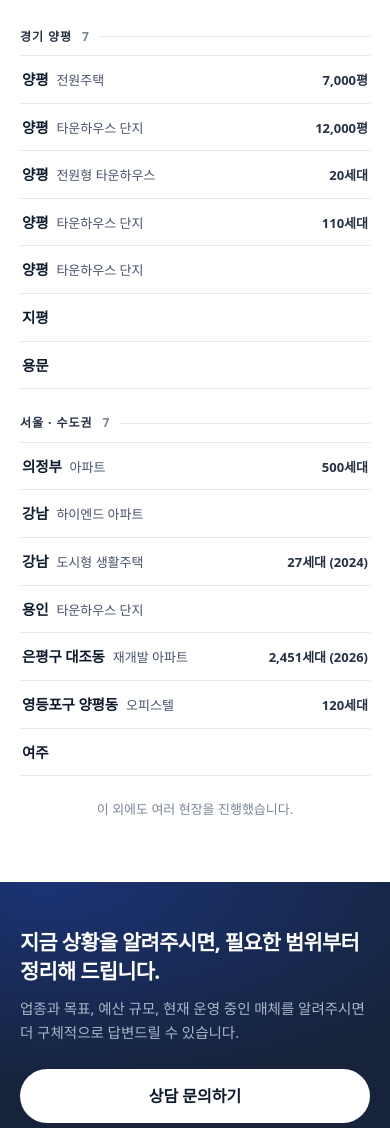
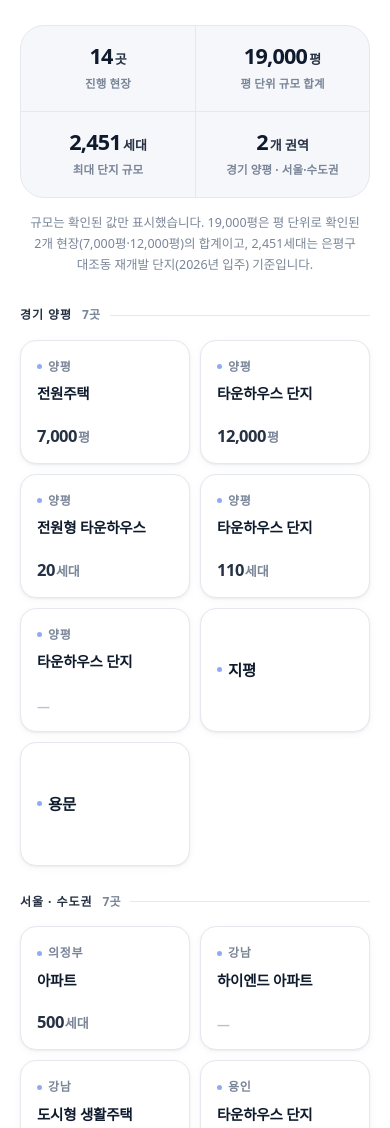
Before and after one commit to ongtnt02/soheeen, a plain HTML site: page index.html in a window 390 px wide. Shown: the part 4778-5906 px from the top of the page. Drawn offline with Linux system fonts and the light colour scheme.

Commit message:
진행 현장 섹션 디자인 개선: 요약 지표 4칸 + 카드 그리드(호버·스크롤 진입 모션)
- #portfolio 상단에 19,000평·2,451세대·14곳·2개 권역 요약 지표 추가 (목록 값에서 계산한 수치만, 근거 문구 병기)
- 표 한 줄 나열을 카드 그리드로 전환 (데스크톱 4열 / 태블릿 3열 / 모바일 2열), 기존 색·타이포·radius 그대로
- 카드 hover는 테두리·살짝 떠오름만, 스크롤 진입 모션은 prefers-reduced-motion에서 끔
- 유형·규모 미확인 현장은 '—' 또는 지역명만 표시(항목 14곳 그대로)

```diff
--- a/index.html
+++ b/index.html
@@ -289,90 +289,109 @@
         </p>
       </div>
 
-      <div class="site-table">
+      <!-- 요약 지표: 숫자는 아래 목록에서 계산한 값만 사용 (없는 값은 만들지 않음) -->
+      <ul class="pf-stats" aria-label="진행 현장 요약">
+        <li class="pf-stat">
+          <span class="pf-stat-num">14<span>곳</span></span>
+          <span class="pf-stat-label">진행 현장</span>
+        </li>
+        <li class="pf-stat">
+          <span class="pf-stat-num">19,000<span>평</span></span>
+          <span class="pf-stat-label">평 단위 규모 합계</span>
+        </li>
+        <li class="pf-stat">
+          <span class="pf-stat-num">2,451<span>세대</span></span>
+          <span class="pf-stat-label">최대 단지 규모</span>
+        </li>
+        <li class="pf-stat">
+          <span class="pf-stat-num">2<span>개 권역</span></span>
+          <span class="pf-stat-label">경기 양평 · 서울·수도권</span>
+        </li>
+      </ul>
+      <p class="pf-stats-note">
+        규모는 확인된 값만 표시했습니다. 19,000평은 평 단위로 확인된 2개 현장(7,000평·12,000평)의 합계이고,
+        2,451세대는 은평구 대조동 재개발 단지(2026년 입주) 기준입니다.
+      </p>
+
+      <div class="site-groups">
         <!--
-          진행 현장 목록 — 현장 1곳이 <li class="site-row"> 한 줄입니다.
-          항목을 추가할 때는 한 줄을 복사해 지역(.site-area)·유형(.site-type)·규모(.site-scale)만 바꿔 넣으면 됩니다.
-          규모나 유형을 모르면 해당 칸은 비워 두세요. (프로젝트 정식 명칭은 적지 않습니다.)
+          진행 현장 카드 — 현장 1곳이 <li class="site-card"> 한 장입니다.
+          지역(.site-card-area)은 항상 넣고, 유형(.site-card-type)·규모(.site-card-scale)는 확인된 것만 넣습니다.
+          규모를 모르면 <p class="site-card-scale is-empty">—</p>, 유형까지 모르면 카드에 class="site-card--bare"를 더합니다.
+          (프로젝트 정식 명칭은 적지 않습니다.)
         -->
         <div class="site-group">
-          <p class="site-group-head"><span>경기 양평</span><span class="site-group-count">7</span></p>
-          <ul class="site-list">
-            <li class="site-row">
-              <span class="site-area">양평</span>
-              <span class="site-type">전원주택</span>
-              <span class="site-scale">7,000평</span>
+          <p class="site-group-head"><span>경기 양평</span><span class="site-group-count">7곳</span></p>
+          <ul class="site-grid">
+            <li class="site-card">
+              <p class="site-card-area">양평</p>
+              <p class="site-card-type">전원주택</p>
+              <p class="site-card-scale"><b>7,000</b>평</p>
             </li>
-            <li class="site-row">
-              <span class="site-area">양평</span>
-              <span class="site-type">타운하우스 단지</span>
-              <span class="site-scale">12,000평</span>
+            <li class="site-card">
+              <p class="site-card-area">양평</p>
+              <p class="site-card-type">타운하우스 단지</p>
+              <p class="site-card-scale"><b>12,000</b>평</p>
             </li>
-            <li class="site-row">
-              <span class="site-area">양평</span>
-              <span class="site-type">전원형 타운하우스</span>
-              <span class="site-scale">20세대</span>
+            <li class="site-card">
+              <p class="site-card-area">양평</p>
+              <p class="site-card-type">전원형 타운하우스</p>
+              <p class="site-card-scale"><b>20</b>세대</p>
             </li>
-            <li class="site-row">
-              <span class="site-area">양평</span>
-              <span class="site-type">타운하우스 단지</span>
-              <span class="site-scale">110세대</span>
+            <li class="site-card">
+              <p class="site-card-area">양평</p>
+              <p class="site-card-type">타운하우스 단지</p>
+              <p class="site-card-scale"><b>110</b>세대</p>
             </li>
-            <li class="site-row">
-              <span class="site-area">양평</span>
-              <span class="site-type">타운하우스 단지</span>
-              <span class="site-scale"></span>
+            <li class="site-card">
+              <p class="site-card-area">양평</p>
+              <p class="site-card-type">타운하우스 단지</p>
+              <p class="site-card-scale is-empty">—</p>
             </li>
-            <li class="site-row">
-              <span class="site-area">지평</span>
-              <span class="site-type"></span>
-              <span class="site-scale"></span>
+            <li class="site-card site-card--bare">
+              <p class="site-card-area">지평</p>
             </li>
-            <li class="site-row">
-              <span class="site-area">용문</span>
-              <span class="site-type"></span>
-              <span class="site-scale"></span>
+            <li class="site-card site-card--bare">
+              <p class="site-card-area">용문</p>
             </li>
           </ul>
         </div>
 
         <div class="site-group">
-          <p class="site-group-head"><span>서울 · 수도권</span><span class="site-group-count">7</span></p>
-          <ul class="site-list">
-            <li class="site-row">
-              <span class="site-area">의정부</span>
-              <span class="site-type">아파트</span>
-              <span class="site-scale">500세대</span>
+          <p class="site-group-head"><span>서울 · 수도권</span><span class="site-group-count">7곳</span></p>
+          <ul class="site-grid">
+            <li class="site-card">
+              <p class="site-card-area">의정부</p>
+              <p class="site-card-type">아파트</p>
+              <p class="site-card-scale"><b>500</b>세대</p>
             </li>
-            <li class="site-row">
-              <span class="site-area">강남</span>
-              <span class="site-type">하이엔드 아파트</span>
-              <span class="site-scale"></span>
+            <li class="site-card">
+              <p class="site-card-area">강남</p>
+              <p class="site-card-type">하이엔드 아파트</p>
+              <p class="site-card-scale is-empty">—</p>
             </li>
-            <li class="site-row">
-              <span class="site-area">강남</span>
-              <span class="site-type">도시형 생활주택</span>
-              <span class="site-scale">27세대 (2024)</span>
+            <li class="site-card">
+              <p class="site-card-area">강남</p>
+              <p class="site-card-type">도시형 생활주택</p>
+              <p class="site-card-scale"><b>27</b>세대 (2024)</p>
             </li>
-            <li class="site-row">
-              <span class="site-area">용인</span>
-              <span class="site-type">타운하우스 단지</span>
-              <span class="site-scale"></span>
+            <li class="site-card">
+              <p class="site-card-area">용인</p>
+              <p class="site-card-type">타운하우스 단지</p>
+              <p class="site-card-scale is-empty">—</p>
             </li>
-            <li class="site-row">
-              <span class="site-area">은평구 대조동</span>
-              <span class="site-type">재개발 아파트</span>
-              <span class="site-scale">2,451세대 (2026)</span>
+            <li class="site-card">
+              <p class="site-card-area">은평구 대조동</p>
+              <p class="site-card-type">재개발 아파트</p>
+              <p class="site-card-scale"><b>2,451</b>세대 (2026)</p>
             </li>
-            <li class="site-row">
-              <span class="site-area">영등포구 양평동</span>
-              <span class="site-type">오피스텔</span>
-              <span class="site-scale">120세대</span>
+            <li class="site-card">
+              <p class="site-card-area">영등포구 양평동</p>
+              <p class="site-card-type">오피스텔</p>
+              <p class="site-card-scale"><b>120</b>세대</p>
             </li>
-            <li class="site-row">
-              <span class="site-area">여주</span>
-              <span class="site-type"></span>
-              <span class="site-scale"></span>
+            <li class="site-card site-card--bare">
+              <p class="site-card-area">여주</p>
             </li>
           </ul>
         </div>
@@ -453,6 +472,26 @@
     });
   })();
 
+  // 진행 현장 카드 — 보이는 순간에만 살짝 페이드업 (모션 최소화 설정이면 끔)
+  (function () {
+    var cards = document.querySelectorAll('.site-card');
+    if (!cards.length || !('IntersectionObserver' in window)) return;
+    if (window.matchMedia('(prefers-reduced-motion: reduce)').matches) return;
+
+    document.documentElement.classList.add('has-reveal');
+    function show(el) { el.classList.add('is-in'); }
+
+    var io = new IntersectionObserver(function (entries) {
+      entries.forEach(function (entry) {
+        if (!entry.isIntersecting) return;
+        show(entry.target);
+        io.unobserve(entry.target);
+      });
+    }, { threshold: 0.15, rootMargin: '0px 0px -6% 0px' });
+
+    Array.prototype.forEach.call(cards, function (el) { io.observe(el); });
+  })();
+
   // 연도
   (function () {
     var y = new Date().getFullYear();
--- a/styles.css
+++ b/styles.css
@@ -1017,18 +1017,68 @@ strong { font-weight: 700; }
 }
 .why-list p { font-size: 13.5px; line-height: 1.72; color: #a9b5c8; }
 
-/* ---------- 진행 현장 (실적 목록) ---------- */
-.site-table {
-  margin-top: clamp(30px, 4vw, 44px);
-  max-width: 780px;
-  margin-inline: auto;
+/* ---------- 진행 현장 (실적) ---------- */
+/* 요약 지표 줄 */
+.pf-stats {
+  display: grid;
+  grid-template-columns: repeat(4, 1fr);
+  margin-top: clamp(28px, 3.6vw, 40px);
+  background: var(--tint);
+  border: 1px solid var(--line);
+  border-radius: var(--radius-lg);
+  overflow: hidden;
 }
-.site-group + .site-group { margin-top: clamp(24px, 3vw, 32px); }
+.pf-stat {
+  padding: clamp(18px, 2.2vw, 26px) clamp(10px, 1.6vw, 20px);
+  text-align: center;
+  border-left: 1px solid var(--line);
+}
+.pf-stat:first-child { border-left: 0; }
+.pf-stat-num {
+  display: block;
+  font-size: clamp(1.45rem, 2.5vw, 2rem);
+  font-weight: 700;
+  line-height: 1.15;
+  letter-spacing: -0.035em;
+  color: var(--ink);
+  font-variant-numeric: tabular-nums;
+}
+.pf-stat-num span {
+  font-size: .6em;
+  font-weight: 600;
+  letter-spacing: 0;
+  color: var(--ink-soft);
+  margin-left: 2px;
+}
+.pf-stat-label {
+  display: block;
+  margin-top: 7px;
+  font-size: 12px;
+  font-weight: 600;
+  line-height: 1.5;
+  letter-spacing: .01em;
+  color: var(--muted);
+}
+.pf-stats-note {
+  max-width: 620px;
+  margin: 14px auto 0;
+  text-align: center;
+  font-size: 12.5px;
+  line-height: 1.7;
+  color: var(--muted);
+}
+
+/* 현장 카드 그리드 */
+.site-groups {
+  display: grid;
+  gap: clamp(26px, 3.4vw, 38px);
+  margin-top: clamp(30px, 4vw, 46px);
+}
 .site-group-head {
   display: flex;
   align-items: center;
   gap: 10px;
-  margin-bottom: 8px;
+  margin-bottom: 14px;
   font-size: 12px;
   font-weight: 700;
   letter-spacing: .08em;
@@ -1041,33 +1091,98 @@ strong { font-weight: 700; }
   background: var(--line);
 }
 .site-group-count { color: var(--muted); font-weight: 600; letter-spacing: 0; }
-.site-list { border-bottom: 1px solid var(--line); }
-.site-row {
+
+.site-grid {
   display: grid;
-  grid-template-columns: 116px minmax(0, 1fr) auto;
-  align-items: baseline;
-  gap: 10px 16px;
-  padding: 12px 4px;
-  border-top: 1px solid var(--line);
+  grid-template-columns: repeat(4, 1fr);
+  gap: 12px;
 }
-.site-list .site-row { transition: background-color .18s; }
-.site-list .site-row:hover { background: var(--tint); }
-.site-area {
+.site-card {
+  display: flex;
+  flex-direction: column;
+  gap: 7px;
+  min-height: 132px;
+  padding: clamp(16px, 1.7vw, 20px);
+  background: #fff;
+  border: 1px solid var(--line);
+  border-radius: var(--radius);
+  box-shadow: var(--shadow-sm);
+  transition: border-color .2s, box-shadow .25s, transform .25s;
+}
+.site-card-area {
+  display: flex;
+  align-items: center;
+  gap: 6px;
+  font-size: 12px;
+  font-weight: 700;
+  letter-spacing: .06em;
+  color: var(--muted);
+}
+.site-card-area::before {
+  content: "";
+  flex: none;
+  width: 5px;
+  height: 5px;
+  border-radius: 50%;
+  background: var(--accent);
+  opacity: .5;
+}
+.site-card-type {
   font-size: 15.5px;
   font-weight: 700;
+  line-height: 1.45;
+  letter-spacing: -0.015em;
   color: var(--ink);
-  letter-spacing: -0.01em;
 }
-.site-type { font-size: 14.5px; color: var(--body); }
-.site-scale {
-  font-size: 14.5px;
+.site-card-scale {
+  margin-top: auto;
+  padding-top: 8px;
+  font-size: 13px;
   font-weight: 600;
-  color: var(--ink-soft);
-  text-align: right;
+  line-height: 1.4;
+  color: var(--muted);
   font-variant-numeric: tabular-nums;
 }
+.site-card-scale b {
+  font-size: 18px;
+  font-weight: 700;
+  letter-spacing: -0.03em;
+  color: var(--ink-soft);
+  margin-right: 1px;
+}
+.site-card-scale.is-empty { color: #b9c2d1; }
+/* 유형까지 확인되지 않은 현장: 지역명을 카드 제목으로 */
+.site-card--bare {
+  justify-content: center;
+}
+.site-card--bare .site-card-area {
+  font-size: 16.5px;
+  font-weight: 700;
+  letter-spacing: -0.015em;
+  color: var(--ink);
+}
+
+@media (hover: hover) and (pointer: fine) {
+  .site-card:hover {
+    border-color: #c8d6ff;
+    box-shadow: var(--shadow-md);
+    transform: translateY(-3px);
+  }
+}
+
+/* 스크롤 진입 시 살짝 페이드업 (JS가 .has-reveal을 붙인 경우에만, 높이 변화 없음) */
+/* 스크롤 진입 시 살짝 페이드업 — 보이지 않게 숨겨 두지 않고, 들어올 때만 짧게 재생 */
+.has-reveal .site-card.is-in { animation: site-card-in .6s cubic-bezier(.22, .7, .3, 1) backwards; }
+.has-reveal .site-card.is-in:nth-child(2) { animation-delay: .05s; }
+.has-reveal .site-card.is-in:nth-child(3) { animation-delay: .1s; }
+.has-reveal .site-card.is-in:nth-child(4) { animation-delay: .15s; }
+@keyframes site-card-in {
+  from { opacity: 0; transform: translateY(12px); }
+  to { opacity: 1; transform: none; }
+}
+
 .site-note {
-  margin-top: 22px;
+  margin-top: 26px;
   text-align: center;
   font-size: 13px;
   color: var(--muted);
@@ -1278,6 +1393,11 @@ a.ci-value:hover { color: var(--accent); text-decoration: underline; text-underl
   .step::before { top: -4px; }
   .service-block { grid-template-columns: 1fr; gap: 20px; }
   .tl-points { grid-template-columns: 1fr; }
+  .pf-stats { grid-template-columns: repeat(2, 1fr); }
+  .pf-stat { border-left: 1px solid var(--line); }
+  .pf-stat:nth-child(odd) { border-left: 0; }
+  .pf-stat:nth-child(n + 3) { border-top: 1px solid var(--line); }
+  .site-grid { grid-template-columns: repeat(3, 1fr); }
 }
 
 @media (max-width: 860px) {
@@ -1341,14 +1461,13 @@ a.ci-value:hover { color: var(--accent); text-decoration: underline; text-underl
   .cta-actions { width: 100%; }
   .cta-actions .btn { flex: 1 1 100%; }
   .media-card { padding: 22px 20px; }
-  .site-row {
-    grid-template-columns: auto minmax(0, 1fr) auto;
-    gap: 8px;
-    padding: 11px 2px;
-  }
-  .site-area { grid-area: auto; font-size: 14.5px; }
-  .site-type { grid-area: auto; font-size: 13px; }
-  .site-scale { grid-area: auto; font-size: 13px; }
+  .site-grid { grid-template-columns: repeat(2, 1fr); gap: 10px; }
+  .site-card { min-height: 124px; gap: 6px; }
+  .site-card-type { font-size: 14.5px; }
+  .site-card-scale b { font-size: 16.5px; }
+  .site-card--bare .site-card-area { font-size: 15.5px; }
+  .pf-stat-num { font-size: 1.35rem; }
+  .pf-stat-label { font-size: 11.5px; }
 }
 
 @media (prefers-reduced-motion: reduce) {
@@ -1357,6 +1476,9 @@ a.ci-value:hover { color: var(--accent); text-decoration: underline; text-underl
     animation-duration: .001ms !important;
     transition-duration: .001ms !important;
   }
+  /* 혹시 스크립트가 붙어도 카드는 항상 보이게 */
+  .has-reveal .site-card,
+  .has-reveal .site-card:not(.is-in) { opacity: 1; animation: none; }
 }
 
 @media print {
@@ -1366,4 +1488,6 @@ a.ci-value:hover { color: var(--accent); text-decoration: underline; text-underl
   .section--dark, .cta-band { background: #fff; color: #000; }
   .section--dark h2, .why-list h3, .cta-copy h2 { color: #000; }
   .why-list > li { background: #fff; }
+  .pf-stats { border-color: #ccc; background: #fff; }
+  .site-card { background: #fff; border-color: #ccc; box-shadow: none; break-inside: avoid; }
 }
```
Also changed, not shown: 1 other file.
